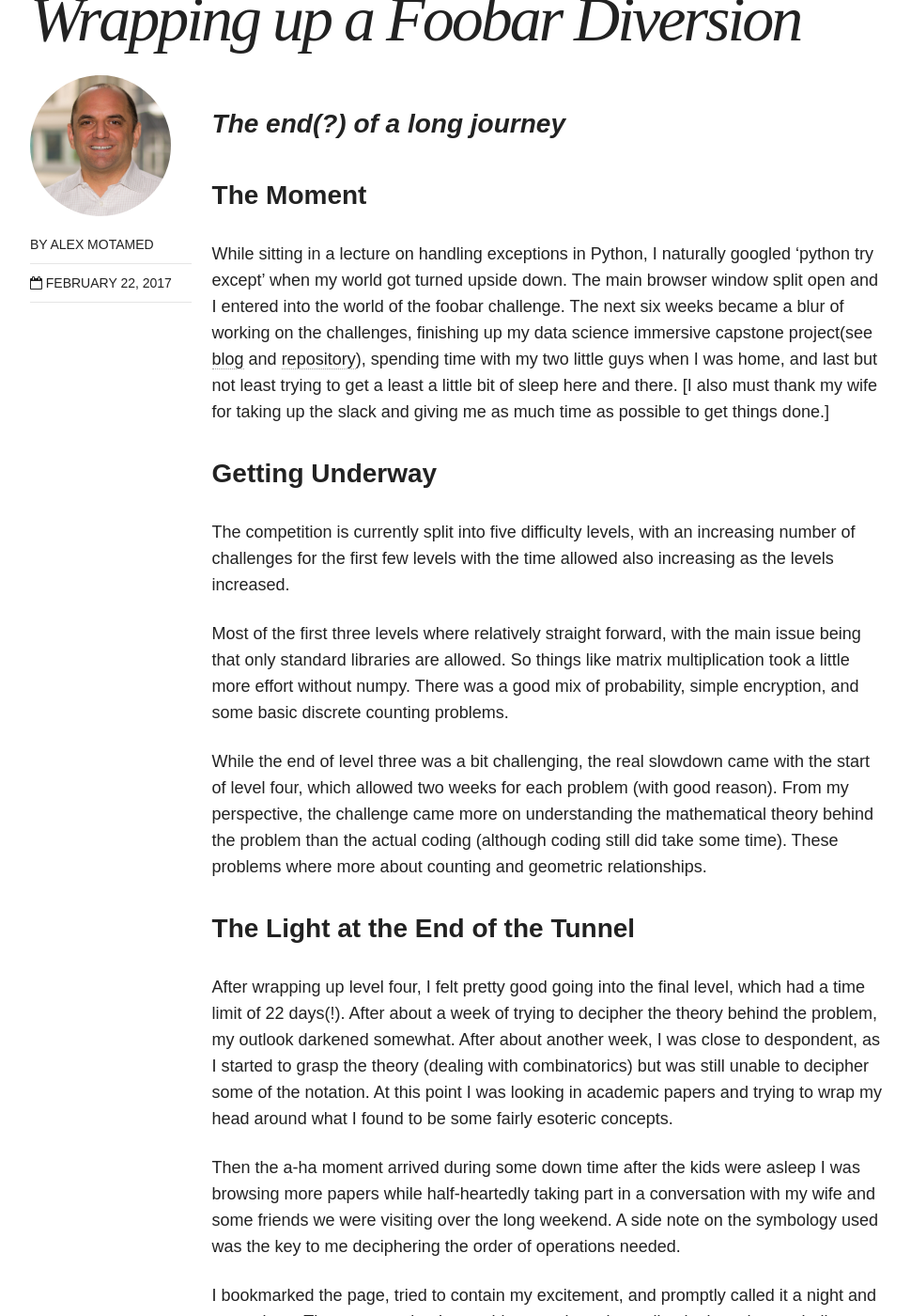
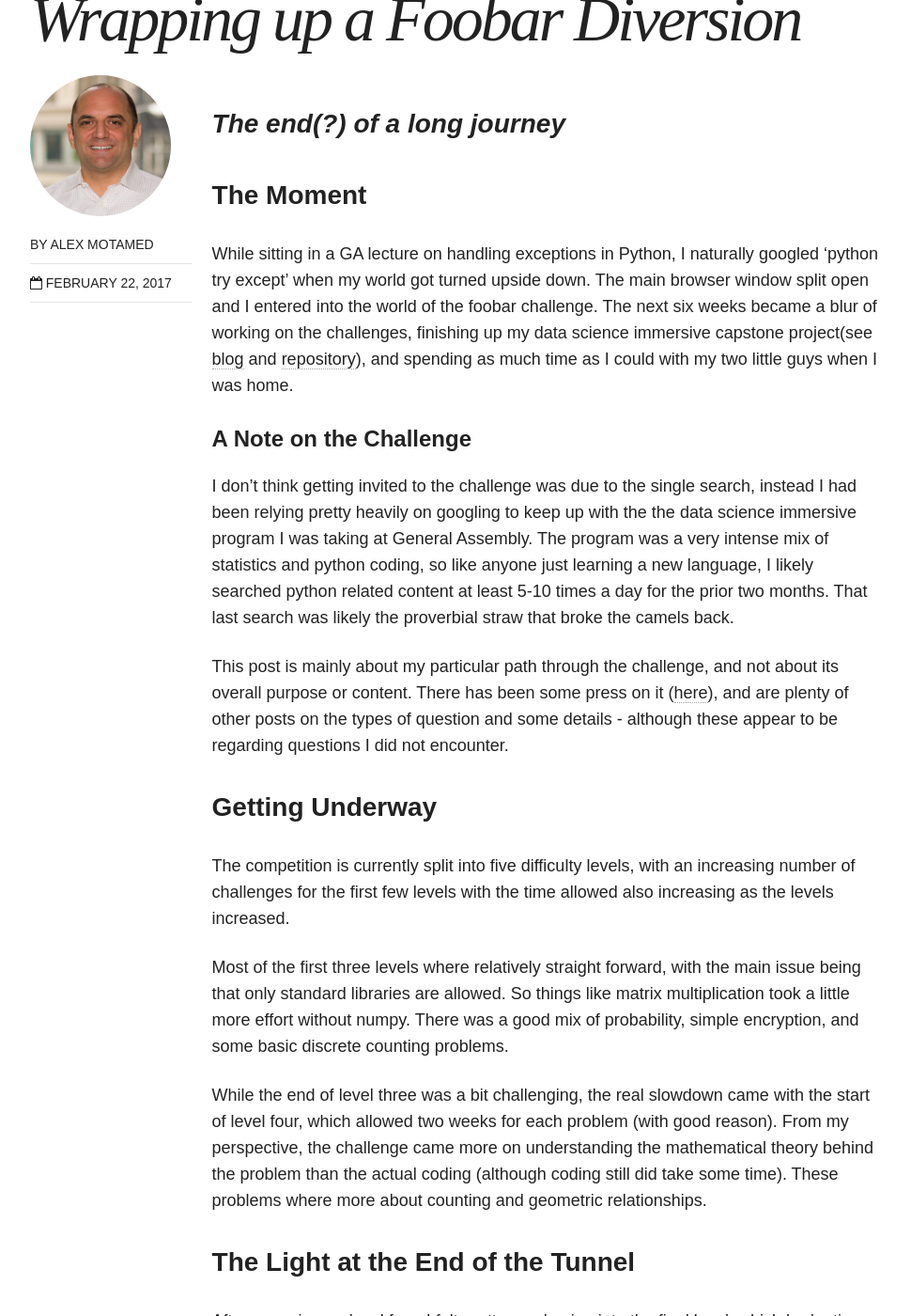
Before and after one commit to avmotamed/blog, a Jekyll site: the page built from _posts/blog/2017-02-22-foobar.md, in a window 1280 px wide and 1400 px high, scrolled down 492 px. Shown: the whole window at 94% size, without its empty margins (154-1124 px from the left). Built offline with Jekyll 4.4.1, drawn with Linux system fonts in a browser that asks for light colours; nearby versions of some CDN libraries; some of the changed text lies outside the part shown.

Commit message:
Revise foobar post

```diff
--- a/_posts/blog/2017-02-22-foobar.md
+++ b/_posts/blog/2017-02-22-foobar.md
@@ -14,7 +14,12 @@ date: 2017-02-22T08:08:50-04:00
 
 
 ### The Moment
-While sitting in a lecture on handling exceptions in Python, I naturally googled 'python try except' when my world got turned upside down. The main browser window split open and I entered into the world of the foobar challenge. The next six weeks became a blur of working on the challenges, finishing up my data science immersive capstone project(see [blog](https://avmotamed.github.io/blog/blog/GA-capstone/) and [repository](https://github.com/avmotamed/Projects/tree/master/Predicting_Click_Through)), spending time with my two little guys when I was home, and last but not least trying to get a least a little bit of sleep here and there. [I also must thank my wife for taking up the slack and giving me as much time as possible to get things done.]
+While sitting in a GA lecture on handling exceptions in Python, I naturally googled 'python try except' when my world got turned upside down. The main browser window split open and I entered into the world of the foobar challenge. The next six weeks became a blur of working on the challenges, finishing up my data science immersive capstone project(see [blog](https://avmotamed.github.io/blog/blog/GA-capstone/) and [repository](https://github.com/avmotamed/Projects/tree/master/Predicting_Click_Through)), and spending as much time as I could with my two little guys when I was home.
+
+#### A Note on the Challenge
+I don't think getting invited to the challenge was due to the single search, instead I had been relying pretty heavily on googling to keep up with the the data science immersive program I was taking at General Assembly. The program was a very intense mix of statistics and python coding, so like anyone just learning a new language, I likely searched python related content at least 5-10 times a day for the prior two months. That last search was likely the proverbial straw that broke the camels back.
+
+This post is mainly about my particular path through the challenge, and not about its overall purpose or content. There has been some press on it ([here](http://www.businessinsider.com/google-hiring-developers-foobar-challenge-2014-11)), and are plenty of other posts on the types of question and some details - although these appear to be regarding questions I did not encounter.
 
 ### Getting Underway
 The competition is currently split into five difficulty levels, with an increasing number of challenges for the first few levels with the time allowed also increasing as the levels increased.
```
Also changed, not shown: other parts of _posts/blog/2017-02-22-foobar.md (+1 -1 lines).
